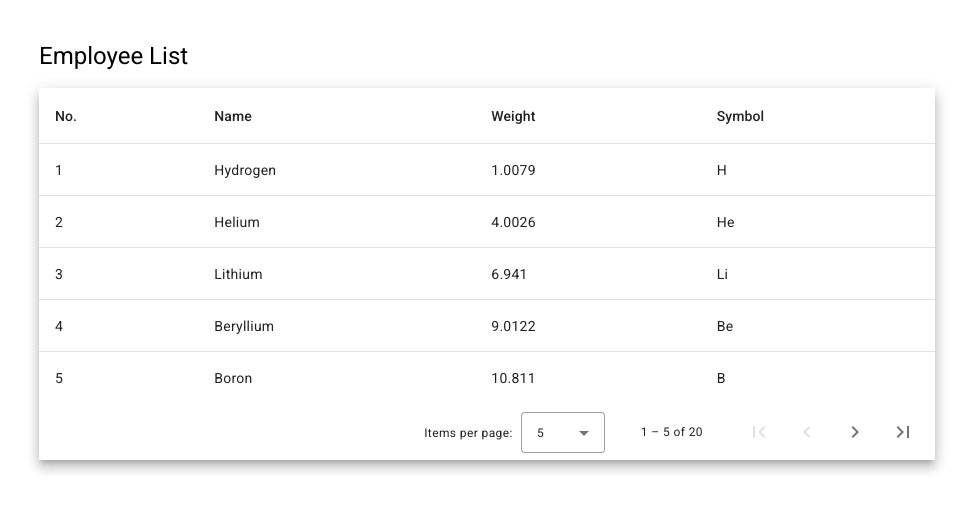
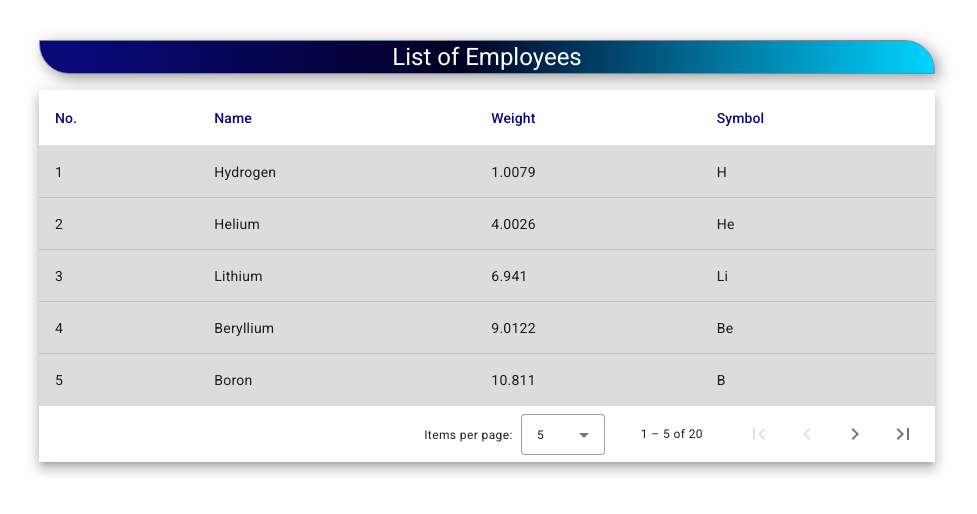
Before and after one commit to iSamboy/CrudExampleang, an Angular app in the folder FrontEndCrud/: page / in a window 1280 px wide. Shown: the top 514 px of the page, without its empty margins (153-1130 px from the left). Built offline with nearby package versions, Linux system fonts and the light colour scheme; what @angular/material-moment-adapter would draw is missing.

Commit message:
Adding stylesk

```diff
--- a/FrontEndCrud/src/app/app.component.css
+++ b/FrontEndCrud/src/app/app.component.css
@@ -1,3 +1,25 @@
 table {
     width: 100%;
   }
+
+.main-tittle{
+    border: 1px solid lightslategrey;
+    border-radius: 0px 30px 0 30px;
+    text-align: center;
+    color: white;
+    background: rgb(9,9,121);
+    background: linear-gradient(90deg, rgba(9,9,121,1) 4%, rgba(2,0,36,1) 47%, rgba(0,212,255,1) 100%);
+    box-shadow: 4px 4px 15px #999;
+}
+
+th{
+    color: rgba(9,9,121,1);
+}
+
+td{
+    background-color: gainsboro;
+}
+
+.symbol{
+    background-color: aquamarine;
+}
--- a/FrontEndCrud/src/app/app.component.html
+++ b/FrontEndCrud/src/app/app.component.html
@@ -1,5 +1,5 @@
 <div style="width: 70%; margin: 40px auto">
-  <h1>Employee List</h1>
+  <h1 class="main-tittle">List of Employees</h1>
 
 
   <!-- importing the table format from Angular Material -->
```
